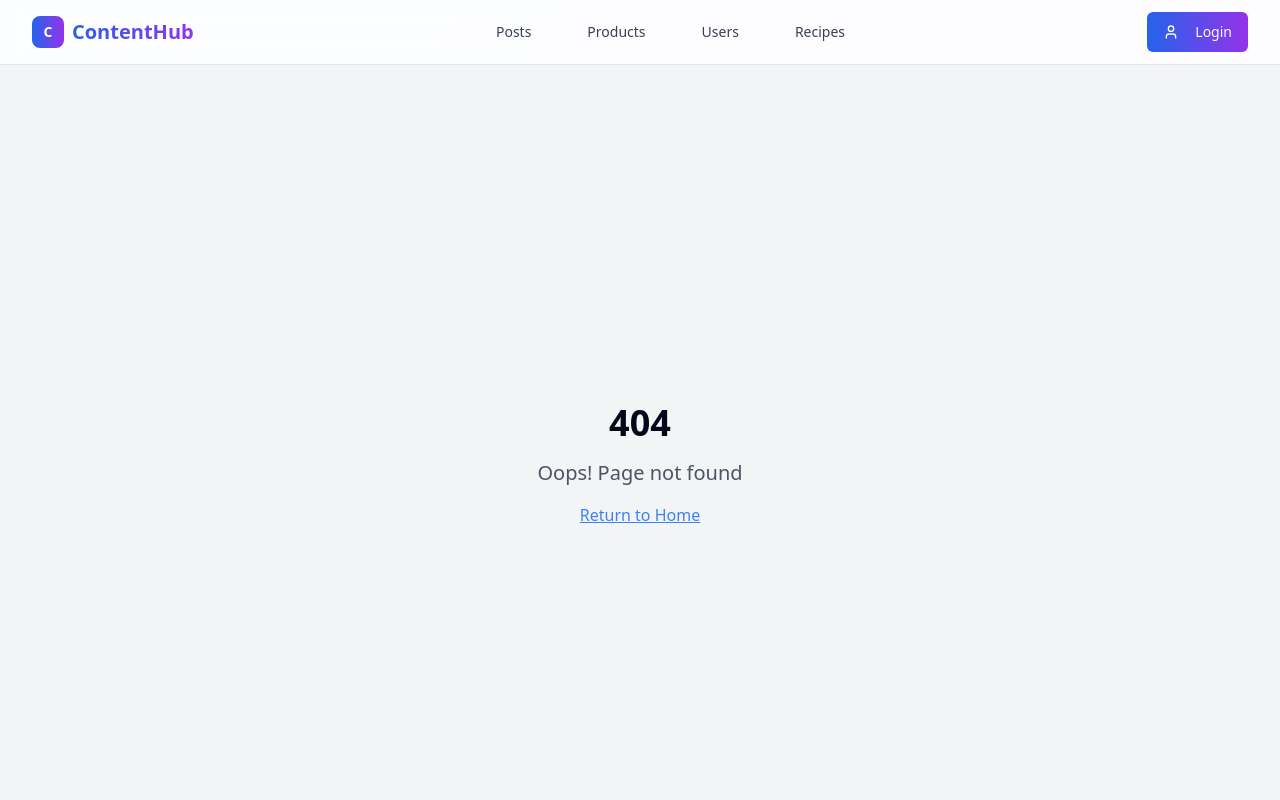
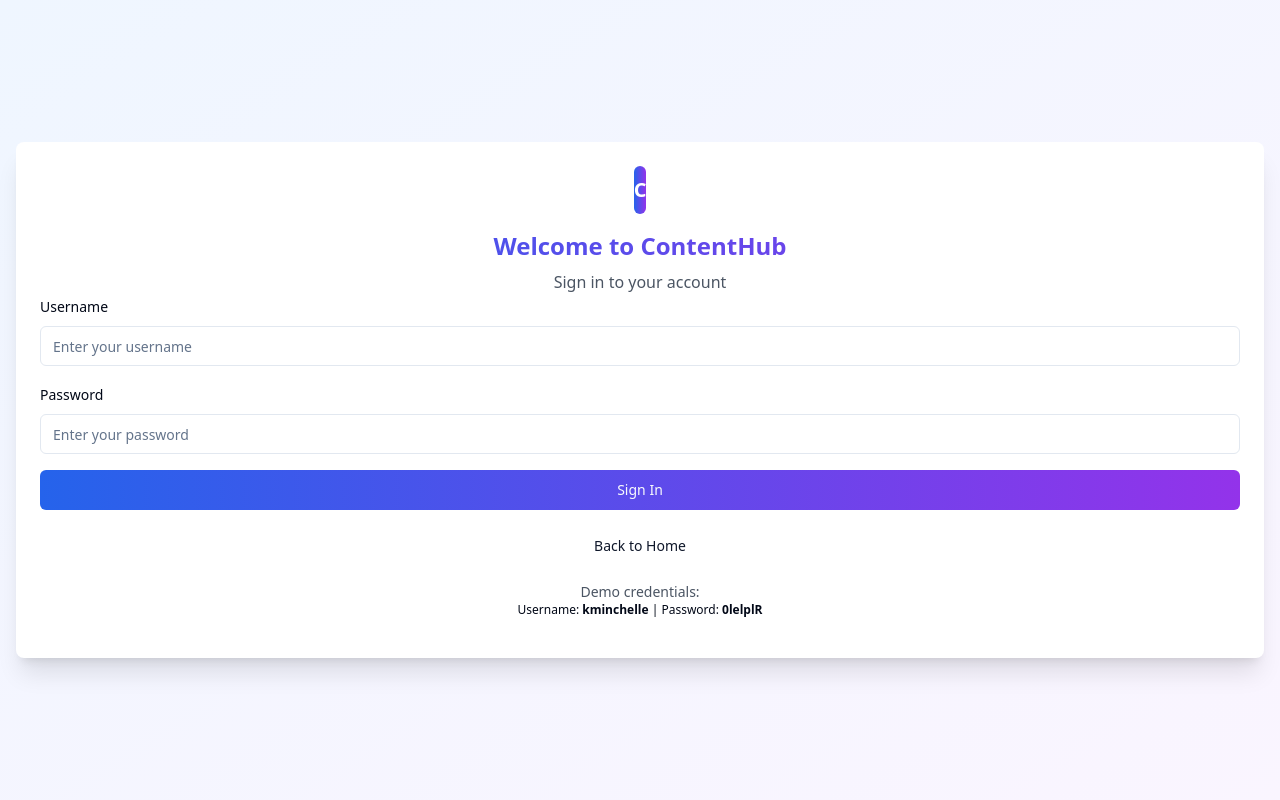
Before and after one commit to Kavlion/animated-navbar-haven, a React (Vite) app: page /login in a window 1280 px wide. Shown: the top 800 px of the page. Built offline with nearby package versions, Linux system fonts and the light colour scheme; the HTML template or start-up script is replaced by a standard one.

Commit message:
Refactor: Implement login page and "See More" button
-   Moved login functionality to a separate page, removing the modal.
-   Removed header and footer from the login page.
-   Added "See More" button to all pages.

```diff
--- a/src/App.jsx
+++ b/src/App.jsx
@@ -14,6 +14,7 @@ import Products from "./pages/Products";
 import Users from "./pages/Users";
 import Recipes from "./pages/Recipes";
 import Profile from "./pages/Profile";
+import Login from "./pages/Login";
 import NotFound from "./pages/NotFound";
 import BackToTop from "./components/BackToTop";
 
@@ -28,6 +29,11 @@ const App = () => (
           <Toaster />
           <Sonner />
           <BrowserRouter>
+            <Routes>
+              <Route path="/login" element={<Login />} />
+              <Route
+                path="*"
+                element={
                   <div className="min-h-screen bg-gradient-to-br from-blue-50 to-purple-50 flex flex-col">
                     <Header />
                     <main className="flex-grow">
@@ -44,6 +50,9 @@ const App = () => (
                     <Footer />
                     <BackToTop />
                   </div>
+                }
+              />
+            </Routes>
           </BrowserRouter>
         </AuthProvider>
       </TooltipProvider>
--- a/src/App.tsx
+++ b/src/App.tsx
@@ -14,6 +14,7 @@ import Products from "./pages/Products";
 import Users from "./pages/Users";
 import Recipes from "./pages/Recipes";
 import Profile from "./pages/Profile";
+import Login from "./pages/Login";
 import NotFound from "./pages/NotFound";
 import BackToTop from "./components/BackToTop";
 
@@ -28,6 +29,11 @@ const App = () => (
           <Toaster />
           <Sonner />
           <BrowserRouter>
+            <Routes>
+              <Route path="/login" element={<Login />} />
+              <Route
+                path="*"
+                element={
                   <div className="min-h-screen bg-gradient-to-br from-blue-50 to-purple-50 flex flex-col">
                     <Header />
                     <main className="flex-grow">
@@ -44,6 +50,9 @@ const App = () => (
                     <Footer />
                     <BackToTop />
                   </div>
+                }
+              />
+            </Routes>
           </BrowserRouter>
         </AuthProvider>
       </TooltipProvider>
--- a/src/components/Header.jsx
+++ b/src/components/Header.jsx
@@ -1,16 +1,15 @@
 
 import React, { useState } from 'react';
-import { Link, useLocation } from 'react-router-dom';
+import { Link, useLocation, useNavigate } from 'react-router-dom';
 import { User, Menu, X, LogOut } from 'lucide-react';
 import { Button } from '@/components/ui/button';
 import { useAuth } from '../contexts/AuthContext';
-import LoginModal from './LoginModal';
 
 const Header = () => {
   const [isMenuOpen, setIsMenuOpen] = useState(false);
-  const [isLoginOpen, setIsLoginOpen] = useState(false);
   const { user, logout } = useAuth();
   const location = useLocation();
+  const navigate = useNavigate();
 
   const navigation = [
     { name: 'Posts', href: '/posts' },
@@ -27,7 +26,6 @@ const Header = () => {
   const isActive = (path) => location.pathname === path;
 
   return (
-    <>
     <header className="bg-white/80 backdrop-blur-md border-b border-gray-200 sticky top-0 z-50 animate-fade-in">
       <div className="max-w-7xl mx-auto px-4 sm:px-6 lg:px-8">
         <div className="flex justify-between items-center h-16">
@@ -84,7 +82,7 @@ const Header = () => {
               </div>
             ) : (
               <Button
-                  onClick={() => setIsLoginOpen(true)}
+                onClick={() => navigate('/login')}
                 className="bg-gradient-to-r from-blue-600 to-purple-600 hover:from-blue-700 hover:to-purple-700"
               >
                 <User className="w-4 h-4 mr-2" />
@@ -143,7 +141,7 @@ const Header = () => {
                 </div>
               ) : (
                 <Button
-                    onClick={() => setIsLoginOpen(true)}
+                  onClick={() => navigate('/login')}
                   className="w-full bg-gradient-to-r from-blue-600 to-purple-600"
                 >
                   Login
@@ -154,9 +152,6 @@ const Header = () => {
         </div>
       )}
     </header>
-
-      <LoginModal isOpen={isLoginOpen} onClose={() => setIsLoginOpen(false)} />
-    </>
   );
 };
 
--- /dev/null
+++ b/src/pages/Login.jsx
@@ -0,0 +1,112 @@
+
+import { useState } from 'react';
+import { useNavigate } from 'react-router-dom';
+import { Button } from '@/components/ui/button';
+import { Input } from '@/components/ui/input';
+import { Label } from '@/components/ui/label';
+import { useAuth } from '../contexts/AuthContext';
+import { useToast } from '@/hooks/use-toast';
+
+const Login = () => {
+  const [username, setUsername] = useState('');
+  const [password, setPassword] = useState('');
+  const { login, isLoading } = useAuth();
+  const { toast } = useToast();
+  const navigate = useNavigate();
+
+  const handleSubmit = async (e) => {
+    e.preventDefault();
+    const result = await login(username, password);
+
+    if (result.success) {
+      toast({
+        title: "Login successful!",
+        description: "Welcome back to ContentHub",
+      });
+      navigate('/');
+      setUsername('');
+      setPassword('');
+    } else {
+      toast({
+        title: "Login failed",
+        description: result.error,
+        variant: "destructive",
+      });
+    }
+  };
+
+  return (
+    <div className="min-h-screen flex items-center justify-center bg-gradient-to-br from-blue-50 to-purple-50 px-4">
+      <div className="w-full max-w-md bg-white rounded-lg shadow-xl overflow-hidden">
+        <div className="p-6">
+          <div className="text-center mb-6">
+            <div className="mb-4 inline-flex">
+              <div className="w-12 h-12 bg-gradient-to-r from-blue-600 to-purple-600 rounded-lg flex items-center justify-center">
+                <span className="text-white font-bold text-xl">C</span>
+              </div>
+            </div>
+            <h1 className="text-2xl font-semibold bg-gradient-to-r from-blue-600 to-purple-600 bg-clip-text text-transparent">
+              Welcome to ContentHub
+            </h1>
+            <p className="mt-2 text-gray-600">Sign in to your account</p>
+          </div>
+
+          <form onSubmit={handleSubmit} className="space-y-4 mt-6">
+            <div className="space-y-2">
+              <Label htmlFor="username">Username</Label>
+              <Input
+                id="username"
+                type="text"
+                placeholder="Enter your username"
+                value={username}
+                onChange={(e) => setUsername(e.target.value)}
+                required
+                className="transition-all duration-200 focus:ring-2 focus:ring-blue-500"
+              />
+            </div>
+
+            <div className="space-y-2">
+              <Label htmlFor="password">Password</Label>
+              <Input
+                id="password"
+                type="password"
+                placeholder="Enter your password"
+                value={password}
+                onChange={(e) => setPassword(e.target.value)}
+                required
+                className="transition-all duration-200 focus:ring-2 focus:ring-blue-500"
+              />
+            </div>
+
+            <Button
+              type="submit"
+              className="w-full bg-gradient-to-r from-blue-600 to-purple-600 hover:from-blue-700 hover:to-purple-700 transition-all duration-200"
+              disabled={isLoading}
+            >
+              {isLoading ? "Signing in..." : "Sign In"}
+            </Button>
+
+            <div className="text-center mt-4">
+              <Button
+                type="button"
+                variant="link"
+                onClick={() => navigate('/')}
+              >
+                Back to Home
+              </Button>
+            </div>
+          </form>
+
+          <div className="mt-6 p-4 bg-gray-50 rounded-lg">
+            <p className="text-sm text-gray-600 text-center">Demo credentials:</p>
+            <p className="text-xs text-gray-500 text-center mt-1">
+              Username: <strong>kminchelle</strong> | Password: <strong>0lelplR</strong>
+            </p>
+          </div>
+        </div>
+      </div>
+    </div>
+  );
+};
+
+export default Login;
--- a/src/pages/Posts.jsx
+++ b/src/pages/Posts.jsx
@@ -1,11 +1,14 @@
 
-import React from 'react';
+import React, { useState } from 'react';
 import { useQuery } from '@tanstack/react-query';
-import { User, Heart, MessageCircle, ThumbsDown } from 'lucide-react';
+import { ChevronDown } from 'lucide-react';
+import { Button } from '@/components/ui/button';
 import { Card, CardContent } from '@/components/ui/card';
 import SkeletonCard from '../components/SkeletonCard';
 
 const Posts = () => {
+  const [visiblePosts, setVisiblePosts] = useState(6); // Initial number of visible posts
+
   const { data: posts, isLoading, error } = useQuery({
     queryKey: ['posts'],
     queryFn: async () => {
@@ -13,6 +16,10 @@ const Posts = () => {
       return response.json();
     },
   });
+
+  const loadMorePosts = () => {
+    setVisiblePosts(prev => prev + 6); // Load 6 more posts
+  };
 
   if (error) {
     return (
@@ -27,91 +34,76 @@ const Posts = () => {
 
   return (
     <div className="w-full py-8">
-      <div className="max-w-4xl mx-auto px-4 sm:px-6 lg:px-8">
+      <div className="max-w-7xl mx-auto px-4 sm:px-6 lg:px-8">
         <div className="text-center mb-12 animate-fade-in">
           <h1 className="text-4xl font-bold text-gray-900 mb-4">
             Latest Posts
           </h1>
           <p className="text-xl text-gray-600">
-            Discover engaging articles and stories from our community
+            Explore thought-provoking content from our community
           </p>
         </div>
 
-        <div className="grid grid-cols-1 gap-8">
+        <div className="grid grid-cols-1 md:grid-cols-2 lg:grid-cols-3 gap-6">
           {isLoading ? (
             // Skeleton loading
             Array.from({ length: 6 }).map((_, index) => (
               <SkeletonCard key={index} />
             ))
           ) : (
-            posts?.posts?.map((post, index) => (
+            posts?.posts?.slice(0, visiblePosts).map((post) => (
               <Card
                 key={post.id}
-                className="border border-gray-200 shadow-sm hover:shadow-md transition-all duration-300 animate-fade-in"
-                style={{ animationDelay: `${index * 100}ms` }}
+                className="border border-gray-200 shadow-sm hover:shadow-lg transition-all duration-300 animate-fade-in hover-scale h-full flex flex-col"
               >
-                <CardContent className="p-6">
+                <CardContent className="p-6 flex flex-col flex-grow">
                   <div className="mb-4">
-                    <h2 className="text-xl font-semibold text-gray-900 mb-2 hover:text-blue-600 transition-colors cursor-pointer">
+                    <h2 className="text-xl font-semibold text-gray-900 mb-2 line-clamp-2">
                       {post.title}
                     </h2>
-                    <p className="text-gray-600 leading-relaxed">
-                      {post.body}
+                    <p className="text-sm text-gray-500">
+                      #{post.tags.join(', #')}
                     </p>
                   </div>
 
-                  <div className="flex items-center justify-between pt-4 border-t border-gray-100">
-                    <div className="flex items-center space-x-2">
-                      <div className="w-8 h-8 bg-gradient-to-r from-blue-500 to-purple-500 rounded-full flex items-center justify-center">
-                        <User className="w-4 h-4 text-white" />
-                      </div>
-                      <span className="text-sm text-gray-500">
-                        User {post.userId}
+                  <p className="text-gray-700 flex-grow line-clamp-4 mb-4">
+                    {post.body}
+                  </p>
+
+                  <div className="mt-auto pt-4 border-t border-gray-100">
+                    <div className="flex justify-between items-center text-sm">
+                      <span className="text-blue-600">
+                        {post.reactions} reactions
                       </span>
-                    </div>
-
-                    <div className="flex items-center space-x-4">
-                      {post.reactions && typeof post.reactions === 'object' ? (
-                        <>
-                          <div className="flex items-center space-x-1 text-red-500">
-                            <Heart className="w-4 h-4" />
-                            <span className="text-sm">{post.reactions.likes || 0}</span>
-                          </div>
-                          <div className="flex items-center space-x-1 text-gray-500">
-                            <ThumbsDown className="w-4 h-4" />
-                            <span className="text-sm">{post.reactions.dislikes || 0}</span>
-                          </div>
-                        </>
-                      ) : (
-                        <div className="flex items-center space-x-1 text-red-500">
-                          <Heart className="w-4 h-4" />
-                          <span className="text-sm">{post.reactions || 0}</span>
-                        </div>
-                      )}
-                      <div className="flex items-center space-x-1 text-blue-500">
-                        <MessageCircle className="w-4 h-4" />
-                        <span className="text-sm">Comments</span>
-                      </div>
+                      <Button
+                        variant="ghost"
+                        size="sm"
+                        className="text-gray-700 hover:text-blue-600"
+                      >
+                        Read More
+                      </Button>
                     </div>
                   </div>
-
-                  {post.tags && (
-                    <div className="flex flex-wrap gap-2 mt-4">
-                      {post.tags.map((tag) => (
-                        <span
-                          key={tag}
-                          className="px-2 py-1 bg-blue-100 text-blue-700 text-xs rounded-full"
-                        >
-                          #{tag}
-                        </span>
-                      ))}
-                    </div>
-                  )}
                 </CardContent>
               </Card>
             ))
           )}
         </div>
+
+        {/* See More Button */}
+        {!isLoading && posts?.posts && visiblePosts < posts.posts.length && (
+          <div className="flex justify-center mt-10">
+            <Button
+              onClick={loadMorePosts}
+              variant="outline"
+              size="lg"
+              className="group hover:bg-blue-50 hover:border-blue-200 transition-all duration-300"
+            >
+              See More Posts
+              <ChevronDown className="ml-2 group-hover:animate-bounce" />
+            </Button>
+          </div>
+        )}
       </div>
     </div>
   );
--- a/src/pages/Products.jsx
+++ b/src/pages/Products.jsx
@@ -1,12 +1,14 @@
 
-import React from 'react';
+import React, { useState } from 'react';
 import { useQuery } from '@tanstack/react-query';
-import { Star, ShoppingCart } from 'lucide-react';
+import { Star, ShoppingCart, ChevronDown } from 'lucide-react';
 import { Button } from '@/components/ui/button';
 import { Card, CardContent } from '@/components/ui/card';
 import SkeletonCard from '../components/SkeletonCard';
 
 const Products = () => {
+  const [visibleProducts, setVisibleProducts] = useState(8); // Initial number of visible products
+
   const { data: products, isLoading, error } = useQuery({
     queryKey: ['products'],
     queryFn: async () => {
@@ -14,6 +16,10 @@ const Products = () => {
       return response.json();
     },
   });
+
+  const loadMoreProducts = () => {
+    setVisibleProducts(prev => prev + 8); // Load 8 more products
+  };
 
   if (error) {
     return (
@@ -41,11 +47,11 @@ const Products = () => {
         <div className="grid grid-cols-1 sm:grid-cols-2 lg:grid-cols-3 xl:grid-cols-4 gap-6">
           {isLoading ? (
             // Skeleton loading
-            Array.from({ length: 12 }).map((_, index) => (
+            Array.from({ length: 8 }).map((_, index) => (
               <SkeletonCard key={index} />
             ))
           ) : (
-            products?.products?.map((product, index) => (
+            products?.products?.slice(0, visibleProducts).map((product, index) => (
               <Card
                 key={product.id}
                 className="border border-gray-200 shadow-sm overflow-hidden hover:shadow-lg transition-all duration-300 animate-fade-in hover-scale h-full flex flex-col"
@@ -103,6 +109,21 @@ const Products = () => {
             ))
           )}
         </div>
+
+        {/* See More Button */}
+        {!isLoading && products?.products && visibleProducts < products.products.length && (
+          <div className="flex justify-center mt-10">
+            <Button
+              onClick={loadMoreProducts}
+              variant="outline"
+              size="lg"
+              className="group hover:bg-blue-50 hover:border-blue-200 transition-all duration-300"
+            >
+              See More Products
+              <ChevronDown className="ml-2 group-hover:animate-bounce" />
+            </Button>
+          </div>
+        )}
       </div>
     </div>
   );
--- a/src/pages/Users.jsx
+++ b/src/pages/Users.jsx
@@ -1,11 +1,14 @@
 
-import React from 'react';
+import React, { useState } from 'react';
 import { useQuery } from '@tanstack/react-query';
-import { MapPin, Mail, Phone, Building } from 'lucide-react';
+import { MapPin, Mail, Phone, Building, ChevronDown } from 'lucide-react';
+import { Button } from '@/components/ui/button';
 import { Card, CardContent } from '@/components/ui/card';
 import SkeletonCard from '../components/SkeletonCard';
 
 const Users = () => {
+  const [visibleUsers, setVisibleUsers] = useState(8); // Initial number of visible users
+
   const { data: users, isLoading, error } = useQuery({
     queryKey: ['users'],
     queryFn: async () => {
@@ -13,6 +16,10 @@ const Users = () => {
       return response.json();
     },
   });
+
+  const loadMoreUsers = () => {
+    setVisibleUsers(prev => prev + 8); // Load 8 more users
+  };
 
   if (error) {
     return (
@@ -40,11 +47,11 @@ const Users = () => {
         <div className="grid grid-cols-1 sm:grid-cols-2 lg:grid-cols-3 xl:grid-cols-4 gap-6">
           {isLoading ? (
             // Skeleton loading
-            Array.from({ length: 9 }).map((_, index) => (
+            Array.from({ length: 8 }).map((_, index) => (
               <SkeletonCard key={index} />
             ))
           ) : (
-            users?.users?.map((user, index) => (
+            users?.users?.slice(0, visibleUsers).map((user, index) => (
               <Card
                 key={user.id}
                 className="border border-gray-200 shadow-sm hover:shadow-lg transition-all duration-300 animate-fade-in hover-scale"
@@ -97,6 +104,21 @@ const Users = () => {
             ))
           )}
         </div>
+
+        {/* See More Button */}
+        {!isLoading && users?.users && visibleUsers < users.users.length && (
+          <div className="flex justify-center mt-10">
+            <Button
+              onClick={loadMoreUsers}
+              variant="outline"
+              size="lg"
+              className="group hover:bg-blue-50 hover:border-blue-200 transition-all duration-300"
+            >
+              See More Users
+              <ChevronDown className="ml-2 group-hover:animate-bounce" />
+            </Button>
+          </div>
+        )}
       </div>
     </div>
   );
```
Lines whose indentation alone changed are shown as unchanged.
